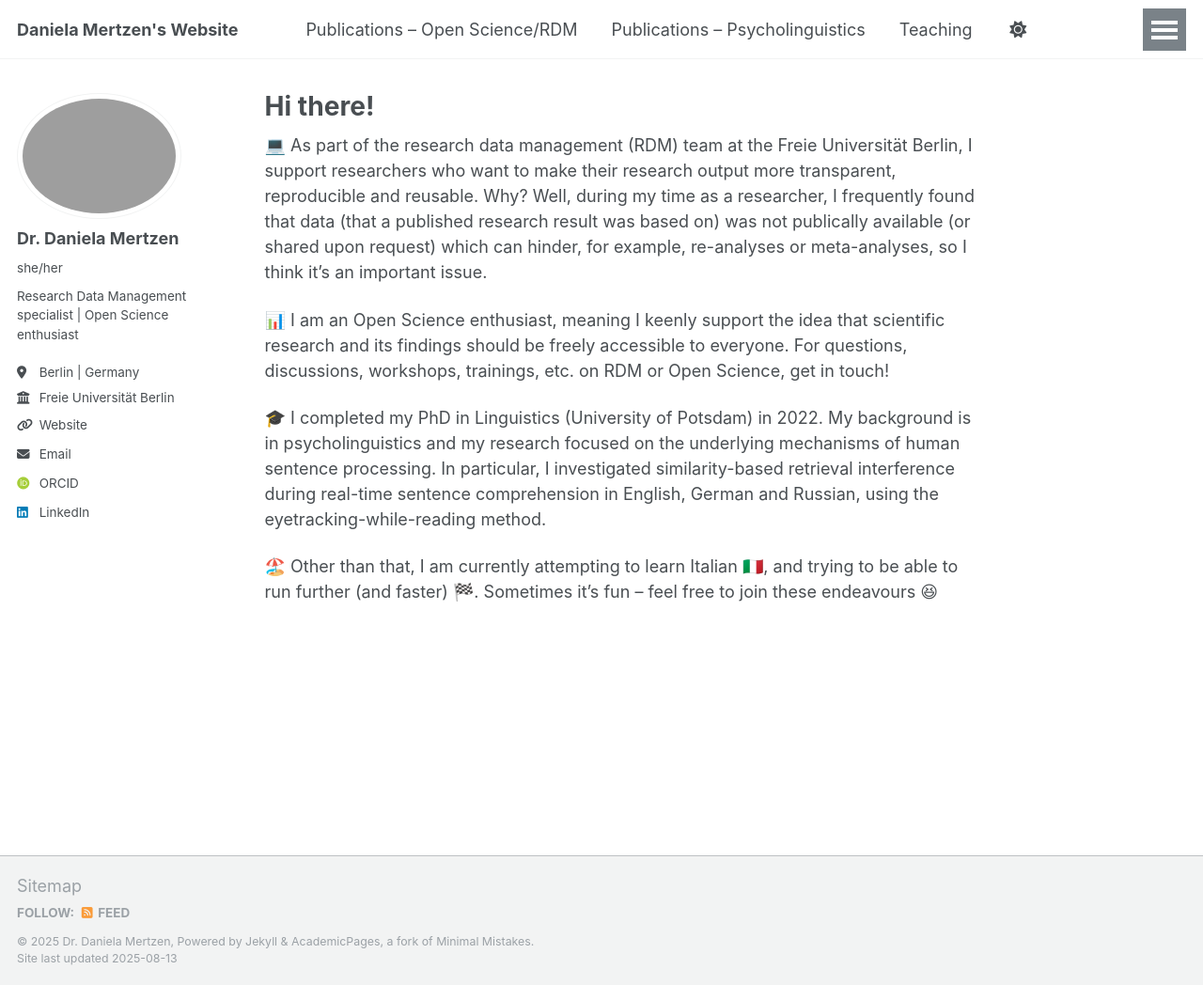
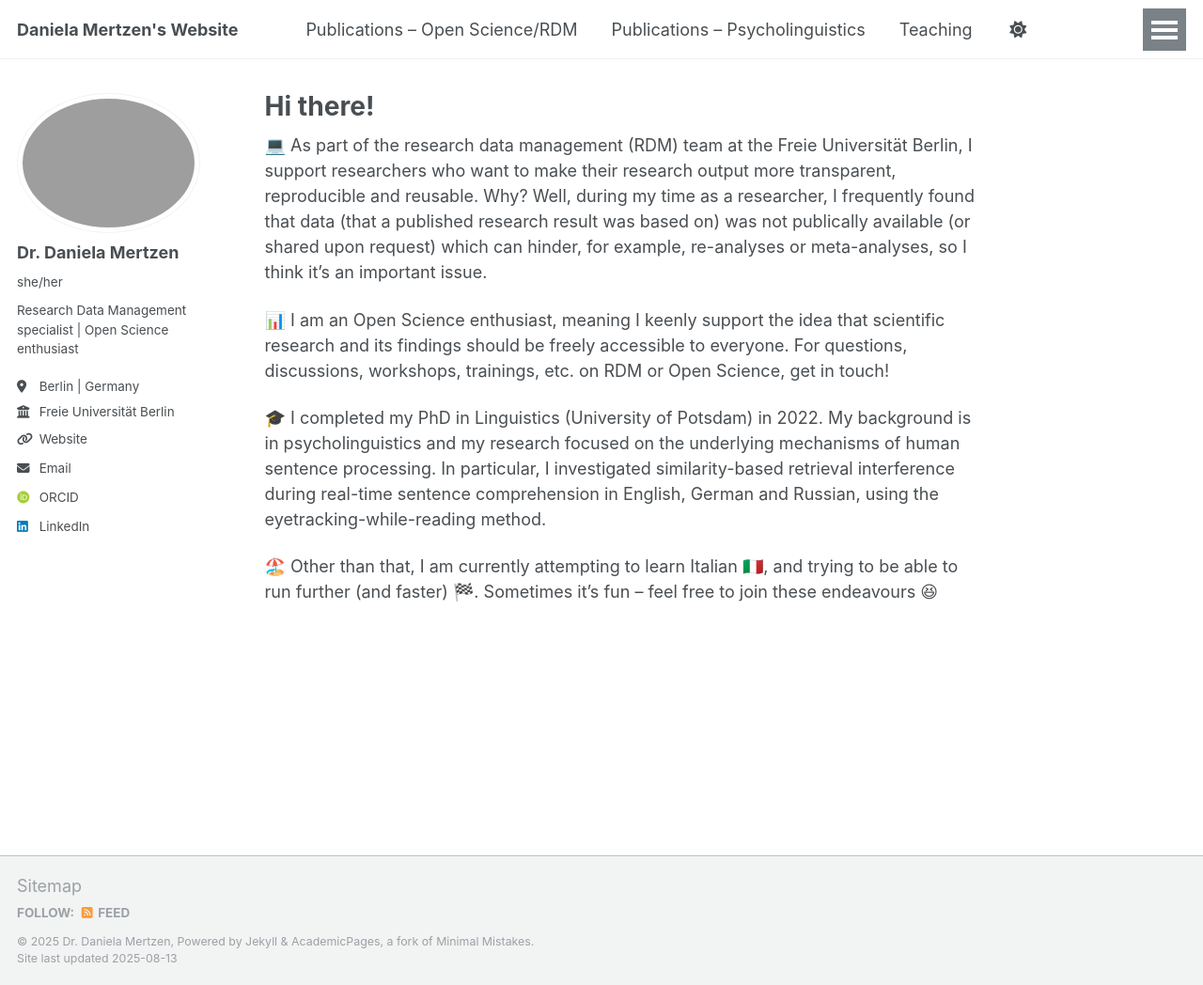
Before and after one commit to dmertzen/dmertzen.github.io, a Jekyll site: the page built from _pages/about.md, in a window 1280 px wide and 1048 px high. Shown: the whole window at 94% size. Built offline with Jekyll 4.4.1, drawn with Linux system fonts in a browser that asks for light colours; some web fonts are replaced; a script that is not in the unit is left out.

Commit message:
Update _sidebar.scss width

```diff
--- a/_sass/layout/_sidebar.scss
+++ b/_sass/layout/_sidebar.scss
@@ -83,7 +83,7 @@
 .author__avatar {
   display: table-cell;
   vertical-align: top;
-  width: 50px;
+  width: 36px;
   // set width only, for non-square avatars
   // height: 36px;
 
@@ -94,8 +94,9 @@
   }
 
   img {
-    max-width: 175px;
+    max-width: 225px;
     border-radius: 50%;
+     // was 175px, 50% radius
 
     @include breakpoint($large) {
       padding: 5px;
```
